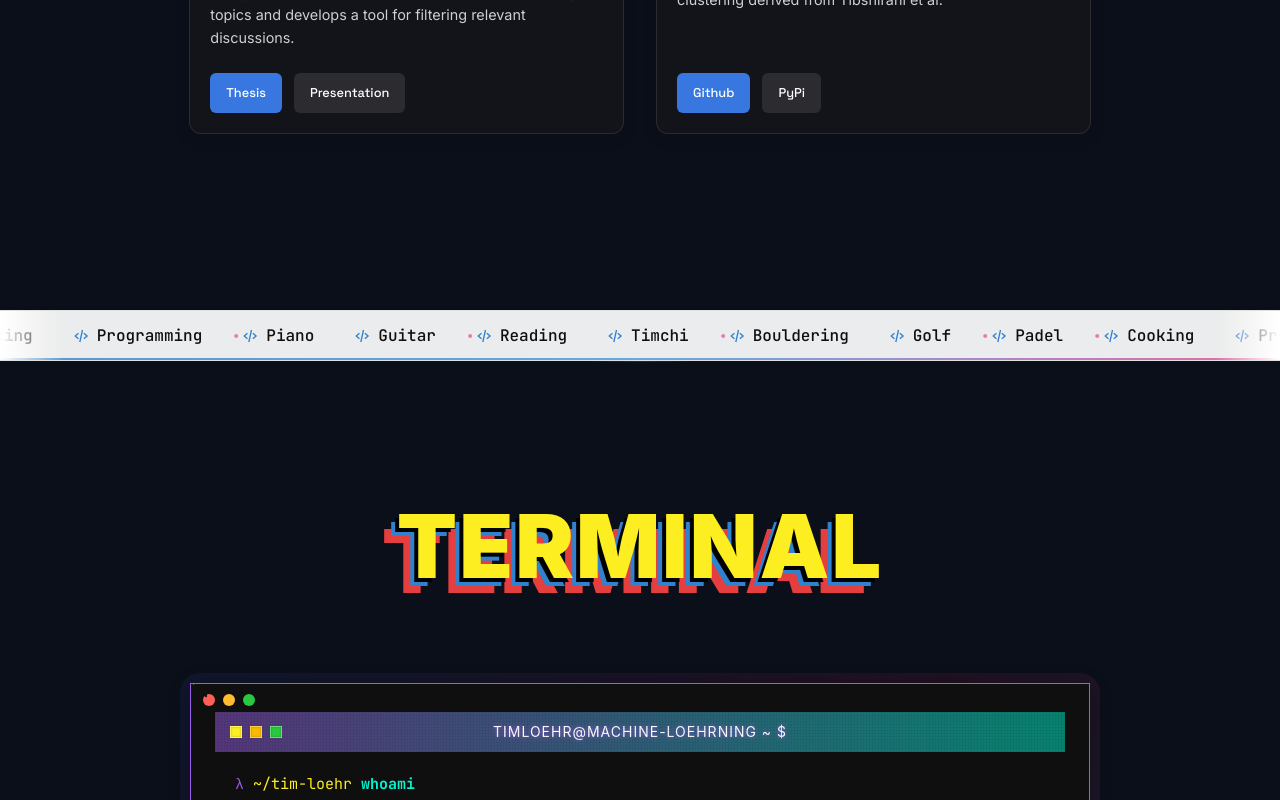
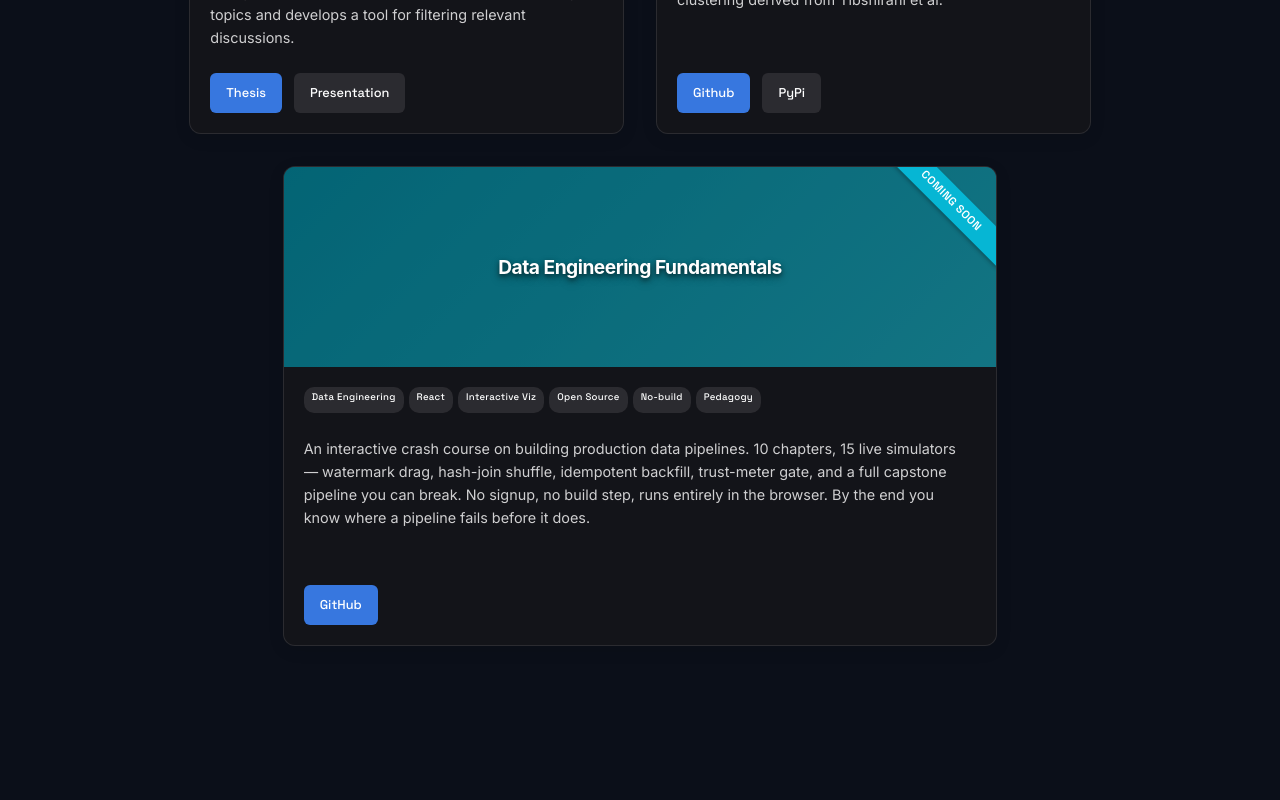
Before and after one commit to Mavengence/mavengence.github.io, a React (Create React App) app: page / in a window 1280 px wide. Shown: the part 4700-5500 px from the top of the page. Built offline with nearby package versions, Linux system fonts and the light colour scheme.

Commit message:
feat: add Data Engineering Fundamentals project card (coming soon)

```diff
--- a/src/components/Projects/Projects.js
+++ b/src/components/Projects/Projects.js
@@ -396,6 +396,30 @@ const projectsByRow = {
       ],
       banner: { text: 'Package', color: GRADIENT_PRESETS.PURPLE, isLong: true }
     }
+  ],
+
+  // row4 — featured interactive course
+  // Update actions.url to the live demo URL once the repo goes public
+  // and GitHub Pages is enabled (see INTEGRATION.md at the repo root).
+  row4: [
+    {
+      title: 'Data Engineering Fundamentals',
+      description:
+        'An interactive crash course on building production data pipelines. ' +
+        '10 chapters, 15 live simulators — watermark drag, hash-join shuffle, ' +
+        'idempotent backfill, trust-meter gate, and a full capstone pipeline you can break. ' +
+        'No signup, no build step, runs entirely in the browser. ' +
+        'By the end you know where a pipeline fails before it does.',
+      gradient: GRADIENT_PRESETS.CYAN,
+      technologies: [
+        'Data Engineering', 'React', 'Interactive Viz',
+        'Open Source', 'No-build', 'Pedagogy'
+      ],
+      actions: [
+        { label: 'GitHub', url: 'https://github.com/Mavengence/de-fundamentals', primary: true }
+      ],
+      banner: { text: 'Coming Soon', color: '#06B6D4' }
+    }
   ]
 };
 
```
